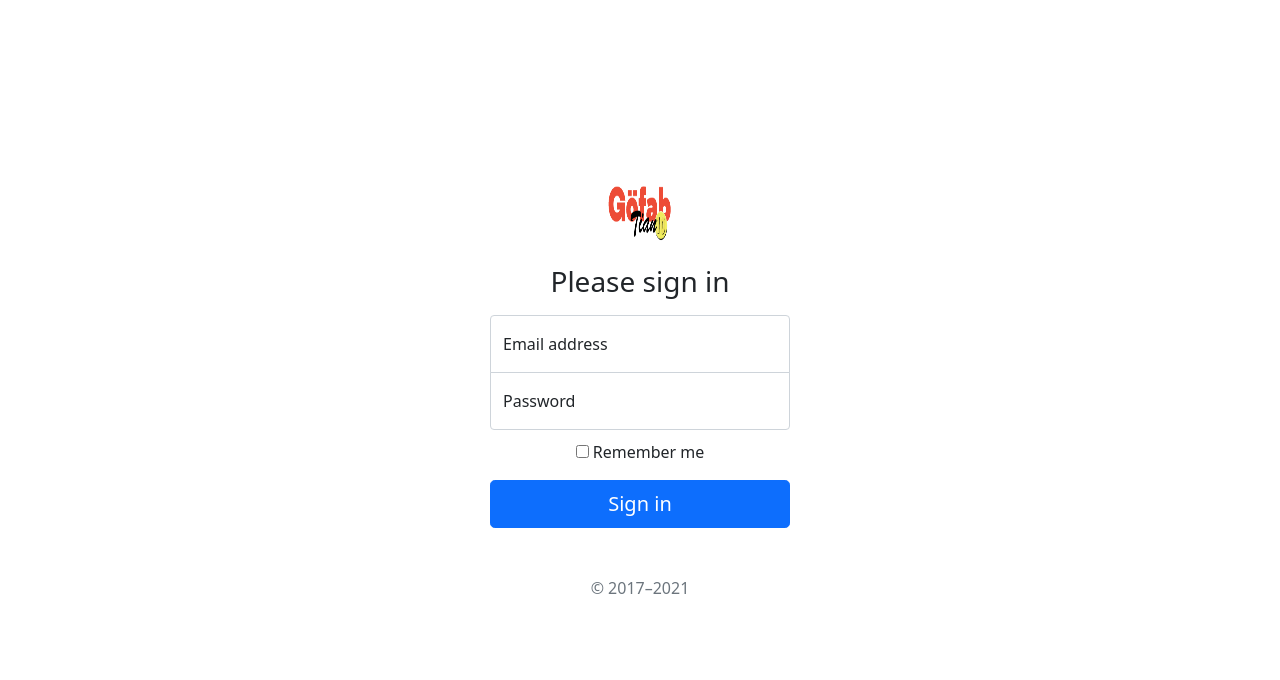
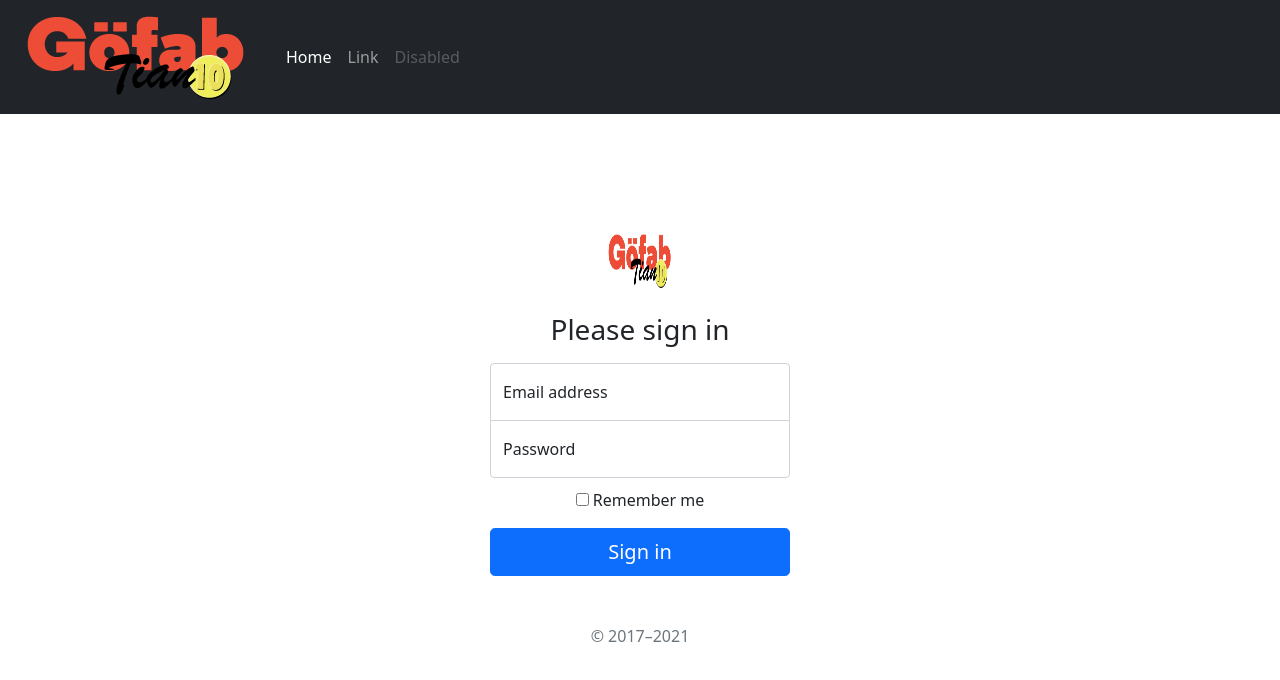
Before and after one commit to rikyanbarraza/webshop-stripe, a website: page public/signin.html in a window 1280 px wide. Drawn offline with nearby package versions, Linux system fonts and the light colour scheme.

Commit message:
header
added header

```diff
--- a/public/signin.html
+++ b/public/signin.html
@@ -20,6 +20,31 @@
   </head>
     <body class="text-center">
         <main class="form-signin">
+            <div class=" col-lg-8 mx-auto p-3 py-md-5">
+                <header>
+                  <nav class="navbar navbar-expand-md navbar-dark fixed-top bg-dark">
+                    <div class="container-fluid">
+                      <a class="navbar-brand" href="#"><img src="logo.png" alt="" srcset=""></a>
+                      <button class="navbar-toggler" type="button" data-bs-toggle="collapse" data-bs-target="#navbarCollapse" aria-controls="navbarCollapse" aria-expanded="false" aria-label="Toggle navigation">
+                        <span class="navbar-toggler-icon"></span>
+                      </button>
+                      <div class="collapse navbar-collapse" id="navbarCollapse">
+                        <ul class="navbar-nav me-auto mb-2 mb-md-0">
+                          <li class="nav-item">
+                            <a class="nav-link active" aria-current="page" href="#">Home</a>
+                          </li>
+                          <li class="nav-item">
+                            <a class="nav-link" href="#">Link</a>
+                          </li>
+                          <li class="nav-item">
+                            <a class="nav-link disabled">Disabled</a>
+                          </li>
+                        </ul>
+                      </div>
+                    </div>
+                  </nav>
+                </header>
+                </div>
         <form>
             <img class="mb-4" src="logo.png" alt="" width="72" height="57">
             <h1 class="h3 mb-3 fw-normal">Please sign in</h1>
```
